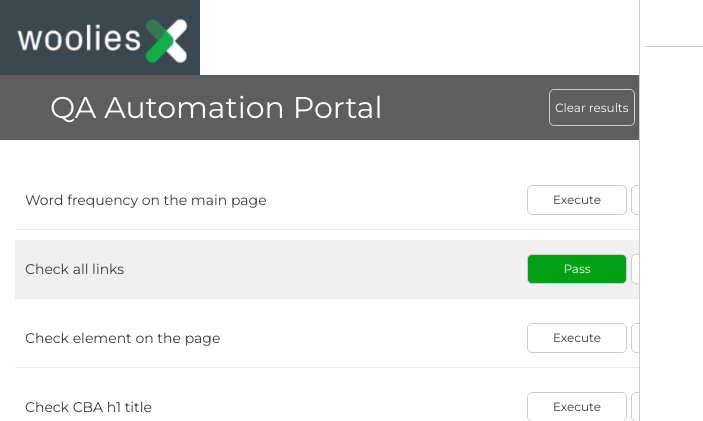
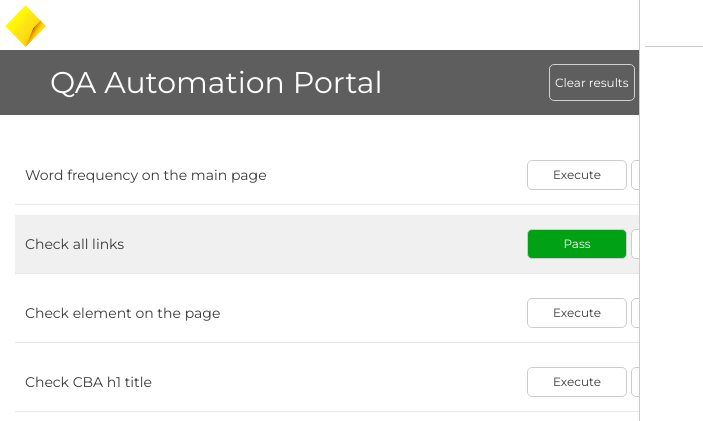
Before and after one commit to dmitridrozdov/python-django-selenium, a Django app: page / in a window 1280 px wide. Shown: the top 421 px of the page, without its empty margins (0-703 px from the left). Run offline with Django 3.2, Linux system fonts and the light colour scheme; data comes from the database, SQL or seed files in the repository; some libraries are stand-ins or nearby versions.

Commit message:
Update list.html

```diff
--- a/selenium_test/tasks/templates/tasks/list.html
+++ b/selenium_test/tasks/templates/tasks/list.html
@@ -14,8 +14,8 @@
 <div class="split left">
 <!--    <img src="{% static 'images/zip.png' %}" alt="zip.com" width="100" height="100" />-->
 <!--    <img src="{% static 'images/vodafone.png' %}" alt="vodafone" width="200" height="75"/>-->
-<!--    <img src="{% static 'images/cba.png' %}" alt="cba" width="50" height="50"/>-->
-    <img src="{% static 'images/wooliesx.png' %}" alt="wooliesx" width="200" height="75"/>
+    <img src="{% static 'images/cba.png' %}" alt="cba" width="50" height="50"/>
+<!--    <img src="{% static 'images/wooliesx.png' %}" alt="wooliesx" width="200" height="75"/>-->
     <form method="get" class="item-row-logo">
         <div class="flexbox-logo">
             <span class="flex-title-logo">QA Automation Portal</span>
```
